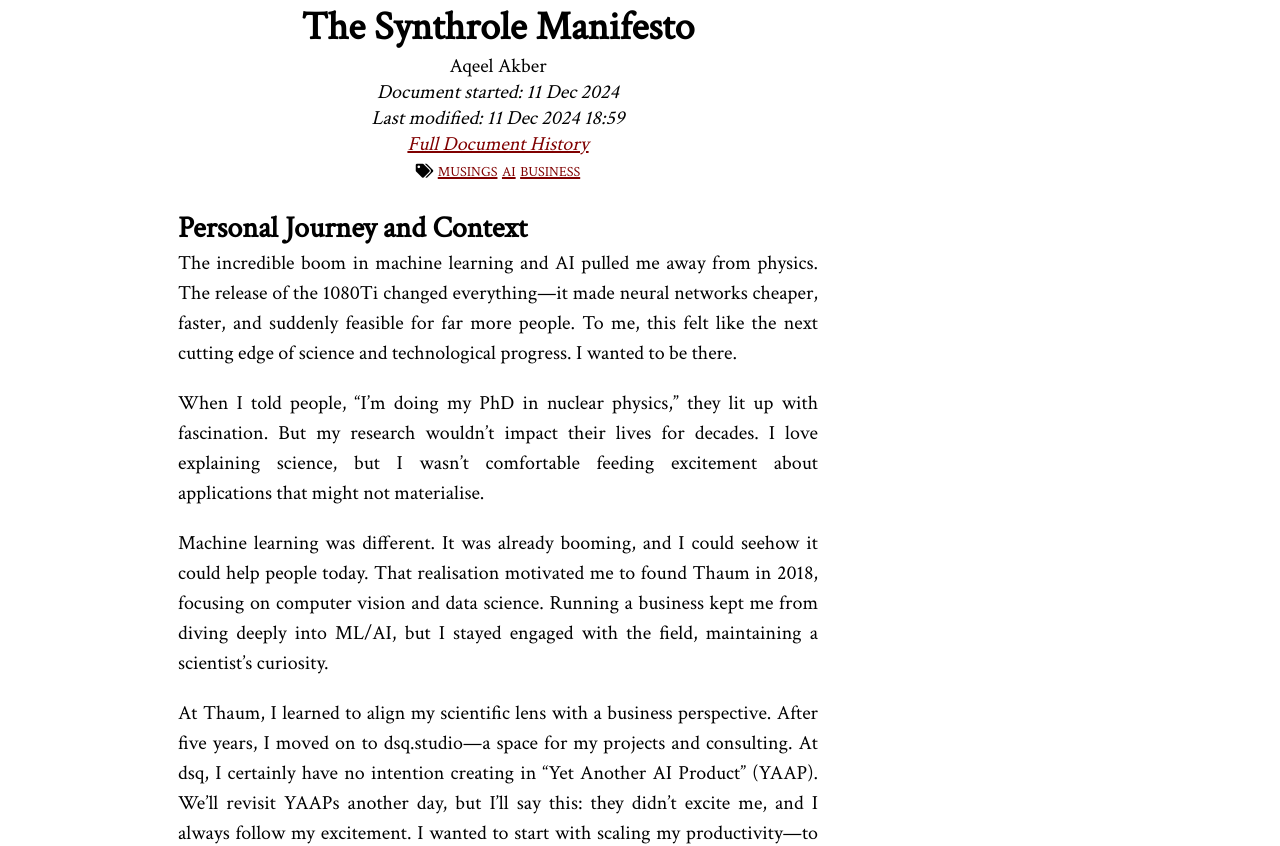
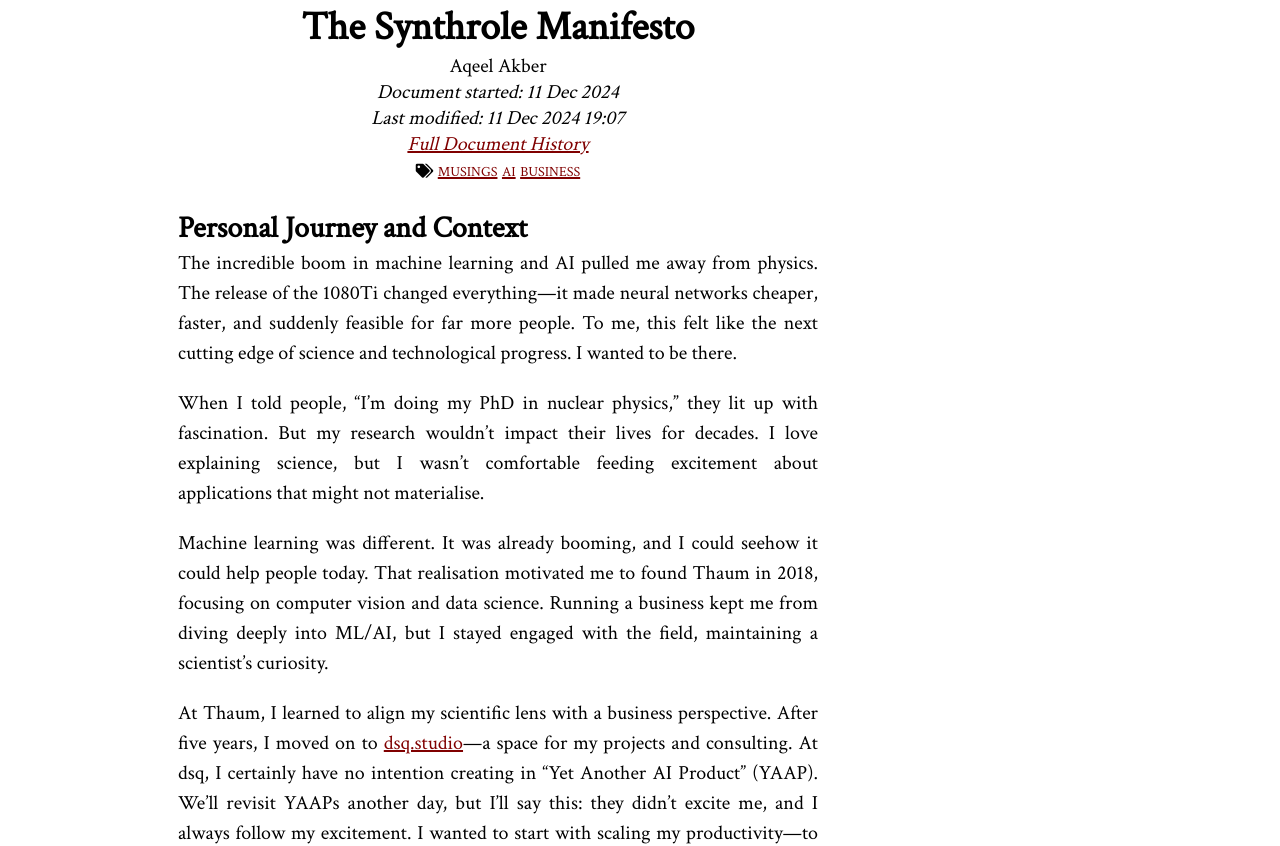
Before and after one commit to admiralakber/aqeelakber.com, a Jekyll site: the page built from _posts/2024-12-11-the-synthrole-manifesto.html, in a window 1280 px wide and 1400 px high. Shown: the part 167-1013 px from the top of the window. Built offline with Jekyll 4.4.1, drawn with Linux system fonts in a browser that asks for light colours; nearby versions of some CDN libraries; some web fonts are replaced; some of the changed text lies outside the part shown.

Commit message:
fix(post): added hyperlink

```diff
--- a/_posts/2024-12-11-the-synthrole-manifesto.html
+++ b/_posts/2024-12-11-the-synthrole-manifesto.html
@@ -1,7 +1,7 @@
 ---
 title: "The Synthrole Manifesto"
 date: 2024-12-11
-lastmod: [2024-12-11 Wed 18:59]
+lastmod: [2024-12-11 Wed 19:07]
 layout: post
 categories:
 tags:
@@ -27,7 +27,7 @@ Machine learning was different. It was already booming, and I could seehow it co
 </p>
 
 <p>
-At Thaum, I learned to align my scientific lens with a business perspective. After five years, I moved on to dsq.studio—a space for my projects and consulting. At dsq, I certainly have no intention creating in &ldquo;Yet Another AI Product&rdquo; (YAAP). We&rsquo;ll revisit YAAPs another day, but I&rsquo;ll say this: they didn’t excite me, and I always follow my excitement. I wanted to start with scaling my productivity—to help people, build ventures, dive into research, and find time to enjoy the world.
+At Thaum, I learned to align my scientific lens with a business perspective. After five years, I moved on to <a href="https://dsq.studio">dsq.studio</a>—a space for my projects and consulting. At dsq, I certainly have no intention creating in &ldquo;Yet Another AI Product&rdquo; (YAAP). We&rsquo;ll revisit YAAPs another day, but I&rsquo;ll say this: they didn’t excite me, and I always follow my excitement. I wanted to start with scaling my productivity—to help people, build ventures, dive into research, and find time to enjoy the world.
 </p>
 
 <p>
--- a/blog/2024-12-11-the-synthrole-manifesto.org
+++ b/blog/2024-12-11-the-synthrole-manifesto.org
@@ -5,7 +5,7 @@
 #+JEKYLL_CATEGORIES:
 #+JEKYLL_TAGS: musings ai business
 #+JEKYLL_PUBLISHED: true
-#+lastmod: [2024-12-11 Wed 18:59]
+#+lastmod: [2024-12-11 Wed 19:07]
 
 * Personal Journey and Context
 
@@ -15,7 +15,7 @@ When I told people, "I'm doing my PhD in nuclear physics," they lit up with fasc
 
 Machine learning was different. It was already booming, and I could seehow it could help people today. That realisation motivated me to found Thaum in 2018, focusing on computer vision and data science. Running a business kept me from diving deeply into ML/AI, but I stayed engaged with the field, maintaining a scientist's curiosity.
 
-At Thaum, I learned to align my scientific lens with a business perspective. After five years, I moved on to dsq.studio—a space for my projects and consulting. At dsq, I certainly have no intention creating in "Yet Another AI Product" (YAAP). We'll revisit YAAPs another day, but I'll say this: they didn’t excite me, and I always follow my excitement. I wanted to start with scaling my productivity—to help people, build ventures, dive into research, and find time to enjoy the world.
+At Thaum, I learned to align my scientific lens with a business perspective. After five years, I moved on to [[https://dsq.studio][dsq.studio]]—a space for my projects and consulting. At dsq, I certainly have no intention creating in "Yet Another AI Product" (YAAP). We'll revisit YAAPs another day, but I'll say this: they didn’t excite me, and I always follow my excitement. I wanted to start with scaling my productivity—to help people, build ventures, dive into research, and find time to enjoy the world.
 
 Scaling myself meant building tools. Equipped with my Larq bottle and the joy of large language models (LLMs), I began crafting systems for personal and professional use. LLMs have ignited a new era of software. Once you adopt this mindset, distractions fade, revealing opportunities. Recently, I’ve provided remarkable value to businesses with similar, thoughtful, lean LLM implementations—a skill born from experience and a love for crafting elegant solutions. This document shares my approach for leaders and developers alike to implement AI in their business today.
 
```
